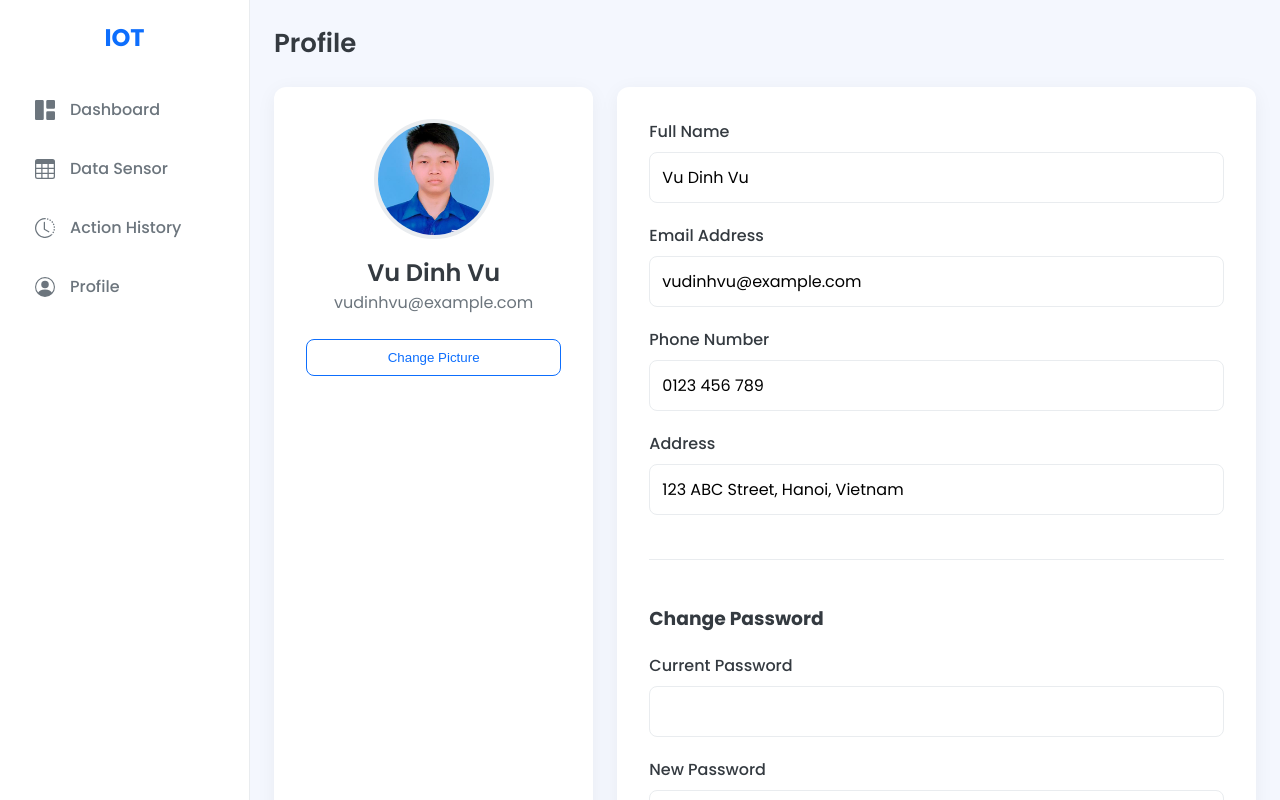
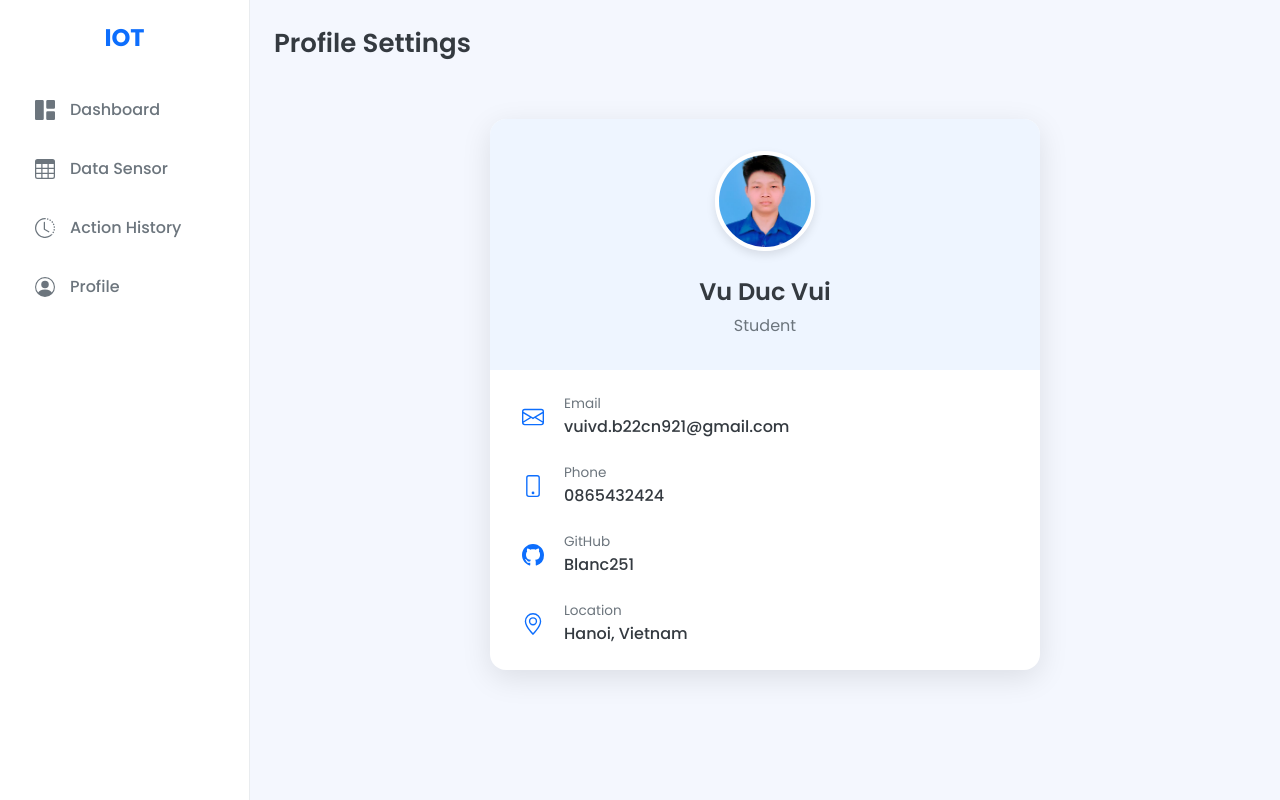
Before and after one commit to Blanc251/IOT, a React (Vite) app in the folder Website/FE/: page /profile in a window 1280 px wide. Built offline with nearby package versions, Linux system fonts and the light colour scheme.

Commit message:
Update Profile page

```diff
--- a/Website/FE/src/App.jsx
+++ b/Website/FE/src/App.jsx
@@ -2,7 +2,7 @@ import React from 'react';
 import { Routes, Route } from 'react-router-dom';
 
 import Sidebar from './components/Sidebar/Sidebar';
-import Dashboard from './components/Dashboard/Dashboard';
+import Dashboard from './components/DashBoard/Dashboard';
 import DataSensor from './components/DataSensor/DataSensor';
 import ActionHistory from './components/ActionHistory/ActionHistory';
 import Profile from './components/Profile/Profile';
--- a/Website/FE/src/components/Profile/Profile.jsx
+++ b/Website/FE/src/components/Profile/Profile.jsx
@@ -1,96 +1,46 @@
-import React, { useState } from 'react';
+import React from 'react';
 import styles from './Profile.module.css';
+import { BsEnvelope, BsPhone, BsGithub, BsGeoAlt } from 'react-icons/bs';
 
 function Profile() {
-    const [profile, setProfile] = useState({
-        name: 'Vu Dinh Vu',
-        email: 'vudinhvu@example.com',
-        phone: '0123 456 789',
-        address: '123 ABC Street, Hanoi, Vietnam',
-    });
-
-    const handleInputChange = (e) => {
-        const { name, value } = e.target;
-        setProfile(prevProfile => ({
-            ...prevProfile,
-            [name]: value,
-        }));
-    };
-
-    const handleSubmit = (e) => {
-        e.preventDefault();
-        console.log('Profile Updated:', profile);
-    };
-
     return (
         <div className={styles.pageWrapper}>
-            <h1>Profile</h1>
-            <div className={styles.profileContent}>
-                <div className={`${styles.profileCard} ${styles.profileHeader}`}>
+            <h1>Profile Settings</h1>
+            <div className={styles.profileCard}>
+                <div className={styles.profileHeader}>
                     <img src="/avatar.png" alt="User Avatar" className={styles.avatar} />
-                    <h2>{profile.name}</h2>
-                    <p>{profile.email}</p>
-                    <button>Change Picture</button>
+                    <h2 className={styles.name}>Vu Duc Vui</h2>
+                    <p className={styles.role}>Student</p>
                 </div>
-                <div className={`${styles.profileCard} ${styles.profileDetails}`}>
-                    <form onSubmit={handleSubmit}>
-                        <div className={styles.formGroup}>
-                            <label htmlFor="name">Full Name</label>
-                            <input
-                                type="text"
-                                id="name"
-                                name="name"
-                                value={profile.name}
-                                onChange={handleInputChange}
-                            />
+                <div className={styles.profileDetails}>
+                    <div className={styles.infoRow}>
+                        <BsEnvelope className={styles.icon} />
+                        <div className={styles.infoText}>
+                            <span className={styles.label}>Email</span>
+                            <span className={styles.value}>vuivd.b22cn921@gmail.com</span>
                         </div>
-                        <div className={styles.formGroup}>
-                            <label htmlFor="email">Email Address</label>
-                            <input
-                                type="email"
-                                id="email"
-                                name="email"
-                                value={profile.email}
-                                onChange={handleInputChange}
-                            />
+                    </div>
+                    <div className={styles.infoRow}>
+                        <BsPhone className={styles.icon} />
+                        <div className={styles.infoText}>
+                            <span className={styles.label}>Phone</span>
+                            <span className={styles.value}>0865432424</span>
                         </div>
-                        <div className={styles.formGroup}>
-                            <label htmlFor="phone">Phone Number</label>
-                            <input
-                                type="tel"
-                                id="phone"
-                                name="phone"
-                                value={profile.phone}
-                                onChange={handleInputChange}
-                            />
+                    </div>
+                    <div className={styles.infoRow}>
+                        <BsGithub className={styles.icon} />
+                        <div className={styles.infoText}>
+                            <span className={styles.label}>GitHub</span>
+                            <span className={styles.value}>Blanc251</span>
                         </div>
-                        <div className={styles.formGroup}>
-                            <label htmlFor="address">Address</label>
-                            <input
-                                type="text"
-                                id="address"
-                                name="address"
-                                value={profile.address}
-                                onChange={handleInputChange}
-                            />
+                    </div>
+                    <div className={styles.infoRow}>
+                        <BsGeoAlt className={styles.icon} />
+                        <div className={styles.infoText}>
+                            <span className={styles.label}>Location</span>
+                            <span className={styles.value}>Hanoi, Vietnam</span>
                         </div>
-
-                        <hr className={styles.divider} />
-
-                        <h3>Change Password</h3>
-                        <div className={styles.formGroup}>
-                            <label htmlFor="currentPassword">Current Password</label>
-                            <input type="password" id="currentPassword" />
-                        </div>
-                        <div className={styles.formGroup}>
-                            <label htmlFor="newPassword">New Password</label>
-                            <input type="password" id="newPassword" />
-                        </div>
-
-                        <div className={styles.formActions}>
-                            <button type="submit">Save Changes</button>
-                        </div>
-                    </form>
+                    </div>
                 </div>
             </div>
         </div>
--- a/Website/FE/src/components/Profile/Profile.module.css
+++ b/Website/FE/src/components/Profile/Profile.module.css
@@ -2,7 +2,6 @@
     flex-grow: 1;
     display: flex;
     flex-direction: column;
-    min-height: 0;
 }
 
 .pageWrapper h1 {
@@ -11,112 +10,75 @@
     margin-bottom: 24px;
 }
 
-.profileContent {
-    display: grid;
-    grid-template-columns: 1fr 2fr;
-    gap: 24px;
-    flex-grow: 1;
-    min-height: 0;
-}
-
 .profileCard {
     background-color: var(--card-bg-color);
-    border-radius: 12px;
-    box-shadow: 0 4px 20px var(--shadow-color);
-    padding: 32px;
+    border-radius: 16px;
+    box-shadow: 0 8px 30px rgba(0, 0, 0, 0.1);
+    width: 100%;
+    max-width: 550px;
+    overflow: hidden;
+    align-self: center;
+    margin-top: 2rem;
 }
 
 .profileHeader {
-    display: flex;
-    flex-direction: column;
-    align-items: center;
+    background-color: #eef5ff;
+    padding: 32px;
     text-align: center;
 }
 
 .avatar {
-    width: 120px;
-    height: 120px;
+    width: 100px;
+    height: 100px;
     border-radius: 50%;
     object-fit: cover;
     margin-bottom: 16px;
-    border: 4px solid var(--border-color);
+    border: 4px solid white;
+    box-shadow: 0 4px 10px rgba(0, 0, 0, 0.1);
 }
 
-.profileHeader h2 {
+.name {
     font-size: 1.5rem;
     font-weight: 600;
+    margin: 0;
 }
 
-.profileHeader p {
+.role {
     color: var(--secondary-text-color);
-    margin-bottom: 24px;
+    margin: 4px 0 0;
 }
 
-.profileHeader button {
-    width: 100%;
-    padding: 10px;
-    border: 1px solid var(--primary-color);
-    color: var(--primary-color);
-    background-color: transparent;
-    border-radius: 8px;
-    font-weight: 500;
-    cursor: pointer;
-    transition: all 0.2s ease;
+.profileDetails {
+    padding: 24px 32px;
+    display: flex;
+    flex-direction: column;
+    gap: 24px;
 }
 
-.profileHeader button:hover {
-    background-color: var(--primary-color);
-    color: white;
-}
-
-.profileDetails form {
+.infoRow {
     display: flex;
-    flex-direction: column;
+    align-items: center;
     gap: 20px;
 }
 
-.formGroup {
+.icon {
+    font-size: 22px;
+    color: var(--primary-color);
+    flex-shrink: 0;
+}
+
+.infoText {
     display: flex;
     flex-direction: column;
 }
 
-.formGroup label {
-    font-weight: 500;
-    margin-bottom: 8px;
+.label {
+    font-size: 0.85rem;
+    color: var(--secondary-text-color);
 }
 
-.formGroup input {
-    padding: 12px;
-    border: 1px solid var(--border-color);
-    border-radius: 8px;
-    font-size: 1rem;
-    font-family: 'Poppins', sans-serif;
-}
-
-.formActions {
-    margin-top: 16px;
-    text-align: right;
-}
-
-.formActions button {
-    padding: 12px 28px;
-    border: none;
-    background-color: var(--primary-color);
-    color: white;
+.value {
     font-size: 1rem;
     font-weight: 500;
-    border-radius: 8px;
-    cursor: pointer;
-    transition: background-color 0.2s ease;
+    color: var(--text-color);
 }
-
-.formActions button:hover {
-    background-color: #0b5ed7;
-}
-
-.divider {
-    border: 0;
-    height: 1px;
-    background-color: var(--border-color);
-    margin: 24px 0;
-}
```
Also changed, not shown: 1 other file (tests, documents, lock files or other folders).
